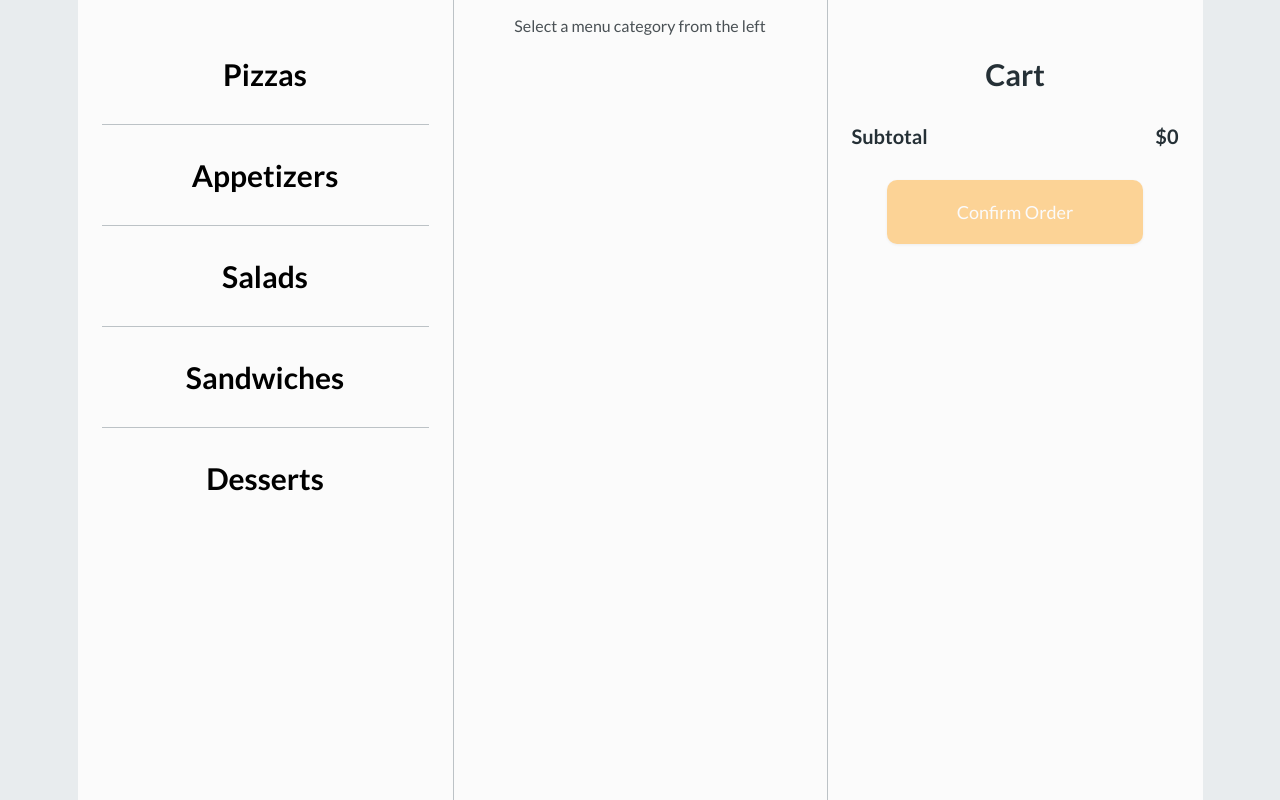
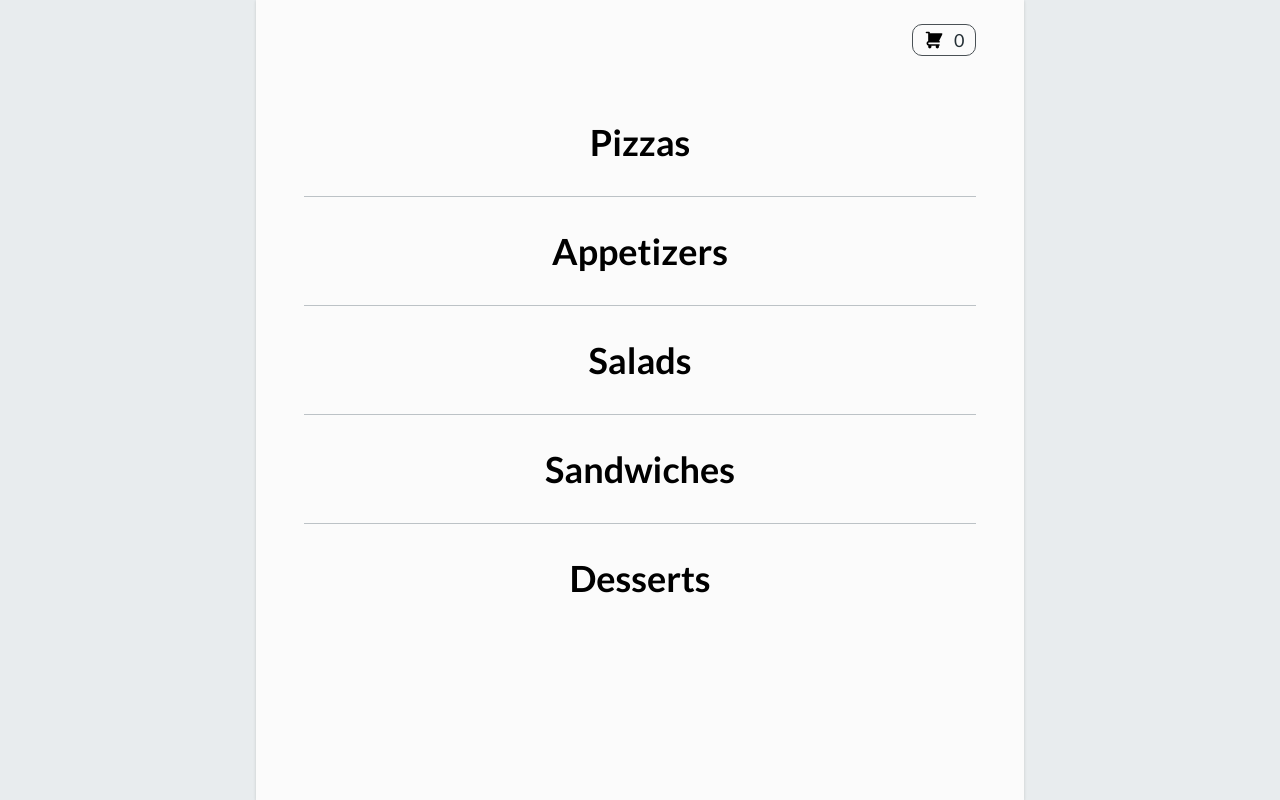
Before and after one commit to MichaelScottWeber/pizza-order-app, a React (Create React App) app: page / in a window 1280 px wide. Built offline with nearby package versions, Linux system fonts and the light colour scheme.

Commit message:
Simplifies larger screen layout

```diff
--- a/public/index.html
+++ b/public/index.html
@@ -25,7 +25,7 @@
       work correctly both with client-side routing and a non-root public URL.
       Learn how to configure a non-root public URL by running `npm run build`.
     -->
-    <title>React App</title>
+    <title>Custom Pizza</title>
   </head>
   <body>
     <noscript>You need to enable JavaScript to run this app.</noscript>
--- a/src/components/Body/Body.js
+++ b/src/components/Body/Body.js
@@ -22,20 +22,20 @@ class Body extends Component {
         menuData: [...menuData],
         // windowWidth: window.innerWidth,
         view: 'MenuCategoryList',
-        largeScreen: null,
+        // largeScreen: null,
         category: null,
         currentItem: null,
         cart: [],
         editing: { isEditing: false, itemIndex: null }
     }
 
-    handleResize = () => {
-        if (window.innerWidth >= this.largeWindowSize) {
-            this.setState({ largeScreen: true });
-        } else {
-            this.setState({ largeScreen: false });
-        }
-    }
+    // handleResize = () => {
+    //     if (window.innerWidth >= this.largeWindowSize) {
+    //         this.setState({ largeScreen: true });
+    //     } else {
+    //         this.setState({ largeScreen: false });
+    //     }
+    // }
 
     categorySelect = (cat) => {
         const category = Object.assign({}, cat);
@@ -266,24 +266,25 @@ class Body extends Component {
         )
     }
 
-    largeWindowSize = 1125;
+    // largeWindowSize = 1125;
 
-    componentDidMount() {
-        if (window.innerWidth >= this.largeWindowSize) {
-            this.setState({ largeScreen: true });
-        } else {
-            this.setState({ largeScreen: false });
-        }
-        window.addEventListener("resize", this.handleResize);
-    }
+    // componentDidMount() {
+    //     if (window.innerWidth >= this.largeWindowSize) {
+    //         this.setState({ largeScreen: true });
+    //     } else {
+    //         this.setState({ largeScreen: false });
+    //     }
+    //     window.addEventListener("resize", this.handleResize);
+    // }
 
-    componentWillUnmount() {
-        window.addEventListener("resize", this.handleResize);
-    }
+    // componentWillUnmount() {
+    //     window.addEventListener("resize", this.handleResize);
+    // }
 
     render() {
         // ON MOBILE SCREENS
-        if (!this.state.largeScreen && this.state.view === 'MenuCategoryList') {
+        // if (!this.state.largeScreen && this.state.view === 'MenuCategoryList') {
+        if (this.state.view === 'MenuCategoryList') {
             return (
                 <div className="Body">
                     <div className="MenuCategoryList-container">
@@ -308,7 +309,8 @@ class Body extends Component {
                 </div>
             );
         }
-        if (!this.state.largeScreen && this.state.view === 'MenuItemList') {
+        // if (!this.state.largeScreen && this.state.view === 'MenuItemList') {
+        if (this.state.view === 'MenuItemList') {
             return (
                 <div className="Body">
                     <div className="MenuItemList-container">
@@ -341,7 +343,8 @@ class Body extends Component {
                 </div>
             )
         }
-        if (!this.state.largeScreen && this.state.view === 'MenuItemDetail') {
+        // if (!this.state.largeScreen && this.state.view === 'MenuItemDetail') {
+        if (this.state.view === 'MenuItemDetail') {
             return (
                 <div className="Body">
                     <div className="MenuItemDetail-container">
@@ -395,7 +398,8 @@ class Body extends Component {
                 </div>
             )
         }
-        if (!this.state.largeScreen && this.state.view === 'ItemAdded') {
+        // if (!this.state.largeScreen && this.state.view === 'ItemAdded') {
+        if (this.state.view === 'ItemAdded') {
             return (
                 <div className='Body'>
                     <div className="ItemAdded-container">
@@ -404,7 +408,8 @@ class Body extends Component {
                 </div>
             )
         }
-        if (!this.state.largeScreen && this.state.view === 'Cart') {
+        // if (!this.state.largeScreen && this.state.view === 'Cart') {
+        if (this.state.view === 'Cart') {
             return (
                 <div className='Body'>
                     <div className="Cart-container">
@@ -424,94 +429,94 @@ class Body extends Component {
         }
 
         // ON LARGE SCREENS
-        if (this.state.largeScreen) {
-            return (
-                <div className='large-screen-body'>
-                    <div className="MenuCategoryList-container">
-                        <MenuCategoryList
-                            menuData={[...menuData]}
-                            categorySelect={this.categorySelect}
-                        />
-                    </div>
-                    <div className='center-panel'>
-                        {this.state.view === 'MenuItemList' ?
-                            <div className="MenuItemList-container">
-                                <MenuItemList
-                                    category={this.state.category}
-                                    itemSelect={this.itemSelect}
-                                />
-                            </div>
-                        : ''}
-                        {this.state.view === 'MenuItemDetail' ?
-                            <div className="MenuItemDetail-container">
-                                {this.state.editing.isEditing === false ?
-                                    <div className="button-holder">
-                                        <Button
-                                            text={this.btnContent2(
-                                                // <img className="back-icon" src={backIcon} />,
-                                                <BackIcon className="back-icon" />
-                                            )}
-                                            buttonClick={() => this.changeView('MenuItemList')}
-                                            classNames="back-btn"
-                                        />
-                                    </div>
-                                : ''}
-                                <MenuItemDetail
-                                    category={this.state.category}
-                                    currentItem={this.state.currentItem}
-                                    quantityIncrease={this.quantityIncrease}
-                                    quantityDecrease={this.quantityDecrease}
-                                    sizeSelect={this.sizeSelect}
-                                    crustSelect={this.crustSelect}
-                                    sauceTypeSelect={this.sauceTypeSelect}
-                                    sauceAmountSelect={this.sauceAmountSelect}
-                                    includeCheeseSelect={this.includeCheeseSelect}
-                                    cheeseSplitSelect={this.cheeseSplitSelect}
-                                    cheeseAmountSelect={this.cheeseAmountSelect}
-                                    toppingAdd={this.toppingAdd}
-                                    toppingRemove={this.toppingRemove}
-                                    toppingSplit={this.toppingSplit}
-                                    toppingAmountSelect={this.toppingAmountSelect}
-                                    recieveSpecialInstructions={this.recieveSpecialInstructions}
-                                    updatePrice={this.updatePrice}
-                                    ingredientsData={ingredientsData}
-                                    addToCart={this.addToCart}
-                                    changeView={this.changeView}
-                                    editing={this.state.editing}
-                                    cancelEdit={this.cancelEdit}
-                                    updateCartItem={this.updateCartItem}
-                                />
-                            </div>
-                        : ''}
-                        {this.state.view === 'ItemAdded' ?
-                            <div className="ItemAdded-container">
-                                <ItemAdded
-                                    currentItem={this.state.currentItem}
-                                    changeView={this.changeView}
-                                    largeScreen={this.state.largeScreen}
-                                />
-                            </div>
-                        : ''}
-                        {this.state.view === 'MenuCategoryList' ?
-                            <div className='empty-panel'>
-                                <p>Select a menu category from the left</p>
-                            </div>
-                        : this.state.view === 'Cart' ?
-                        <div className='empty-panel'>
-                            <p>Select a menu category from the left</p>
-                        </div>
-                        : ''}
-                    </div>
-                    <div className="Cart-container">
-                        <Cart
-                            cart={this.state.cart}
-                            removeFromCart={this.removeFromCart}
-                            editCartItem={this.editCartItem}
-                        />
-                    </div>
-                </div>
-            )
-        }
+        // if (this.state.largeScreen) {
+        //     return (
+        //         <div className='large-screen-body'>
+        //             <div className="MenuCategoryList-container">
+        //                 <MenuCategoryList
+        //                     menuData={[...menuData]}
+        //                     categorySelect={this.categorySelect}
+        //                 />
+        //             </div>
+        //             <div className='center-panel'>
+        //                 {this.state.view === 'MenuItemList' ?
+        //                     <div className="MenuItemList-container">
+        //                         <MenuItemList
+        //                             category={this.state.category}
+        //                             itemSelect={this.itemSelect}
+        //                         />
+        //                     </div>
+        //                 : ''}
+        //                 {this.state.view === 'MenuItemDetail' ?
+        //                     <div className="MenuItemDetail-container">
+        //                         {this.state.editing.isEditing === false ?
+        //                             <div className="button-holder">
+        //                                 <Button
+        //                                     text={this.btnContent2(
+        //                                         // <img className="back-icon" src={backIcon} />,
+        //                                         <BackIcon className="back-icon" />
+        //                                     )}
+        //                                     buttonClick={() => this.changeView('MenuItemList')}
+        //                                     classNames="back-btn"
+        //                                 />
+        //                             </div>
+        //                         : ''}
+        //                         <MenuItemDetail
+        //                             category={this.state.category}
+        //                             currentItem={this.state.currentItem}
+        //                             quantityIncrease={this.quantityIncrease}
+        //                             quantityDecrease={this.quantityDecrease}
+        //                             sizeSelect={this.sizeSelect}
+        //                             crustSelect={this.crustSelect}
+        //                             sauceTypeSelect={this.sauceTypeSelect}
+        //                             sauceAmountSelect={this.sauceAmountSelect}
+        //                             includeCheeseSelect={this.includeCheeseSelect}
+        //                             cheeseSplitSelect={this.cheeseSplitSelect}
+        //                             cheeseAmountSelect={this.cheeseAmountSelect}
+        //                             toppingAdd={this.toppingAdd}
+        //                             toppingRemove={this.toppingRemove}
+        //                             toppingSplit={this.toppingSplit}
+        //                             toppingAmountSelect={this.toppingAmountSelect}
+        //                             recieveSpecialInstructions={this.recieveSpecialInstructions}
+        //                             updatePrice={this.updatePrice}
+        //                             ingredientsData={ingredientsData}
+        //                             addToCart={this.addToCart}
+        //                             changeView={this.changeView}
+        //                             editing={this.state.editing}
+        //                             cancelEdit={this.cancelEdit}
+        //                             updateCartItem={this.updateCartItem}
+        //                         />
+        //                     </div>
+        //                 : ''}
+        //                 {this.state.view === 'ItemAdded' ?
+        //                     <div className="ItemAdded-container">
+        //                         <ItemAdded
+        //                             currentItem={this.state.currentItem}
+        //                             changeView={this.changeView}
+        //                             largeScreen={this.state.largeScreen}
+        //                         />
+        //                     </div>
+        //                 : ''}
+        //                 {this.state.view === 'MenuCategoryList' ?
+        //                     <div className='empty-panel'>
+        //                         <p>Select a menu category from the left</p>
+        //                     </div>
+        //                 : this.state.view === 'Cart' ?
+        //                 <div className='empty-panel'>
+        //                     <p>Select a menu category from the left</p>
+        //                 </div>
+        //                 : ''}
+        //             </div>
+        //             <div className="Cart-container">
+        //                 <Cart
+        //                     cart={this.state.cart}
+        //                     removeFromCart={this.removeFromCart}
+        //                     editCartItem={this.editCartItem}
+        //                 />
+        //             </div>
+        //         </div>
+        //     )
+        // }
     }
 }
 
--- a/src/styles.scss
+++ b/src/styles.scss
@@ -315,6 +315,7 @@ h4 {
         margin-bottom: 0;
     }
 }
+
 .MenuItemDetail {
     height: 100%;
     img {
@@ -741,6 +742,8 @@ h4 {
         @include default-btn;
         width: $size10;
         height: $size7;
+        box-shadow: 0 1px 3px hsla(0,0%,0%,0.15);
+        transition: .2s;
     }
 
     .keep-shopping-btn {
@@ -760,7 +763,6 @@ h4 {
         &:hover {
             color: $white;
             background-color: $green700;
-            border: none;
         }
     }
 }
@@ -1051,30 +1053,71 @@ h4 {
 
 
 // ============================
-// ===== ON LARGE SCREENS =====
+// ===== ON LARGER SCREENS =====
 // ============================
 
-.large-screen-body {
-    width: 1125px;
-    display: flex;
+@media screen and (min-width: 768px) {
+    h2 {
+        font-size: $fontSize8;
+    }
+
+    .Body {
+        max-width: 768px;
+        box-shadow: 0 1px 3px hsla(0,0%,0%,0.15);
+    }
 
     .MenuCategoryList-container,
-    .center-panel,
+    .MenuItemList-container,
+    .MenuItemDetail-container,
+    .ItemAdded-container,
     .Cart-container {
-        width: 375px;
-        // height: 90%;
+        height: 100vh;
+        width: 100%;
+        max-width: 768px;
+        padding-left: $size7;
+        padding-right: $size7;
+        overflow-y: auto;
     }
 
-    .center-panel {
-        border-left: 1px solid $grey400;
-        border-right: 1px solid $grey400;
+    .MenuItemDetail-container {
+        background-color: $orange300;
+        padding-left: 0;
+        padding-right: 0;
+    }
 
-        .empty-panel {
-            color: $grey800;
-            padding: $size4;
-            text-align: center;
-            background-color: $white;
-            height: 100%;
+    .MenuItemList {
+        li {
+            width: $size11;
+        }
+    }
+
+    .MenuItemDetail {
+        img {
+            width: $size12;
+        }
+    }
+
+    .ItemAdded {
+        p {
+            margin-left: -$size7;
+            margin-right: -$size7;
+            margin-bottom: $size7;
+        }
+
+        .btn-container {
+            padding: 0 $size11;
+        }
+    }
+
+    .Cart {
+        h2 {
+            font-size: $fontSize8;
+        }
+
+        .info-container {
+            h3 {
+                font-size: $fontSize5;
+            }
         }
     }
 }
```
